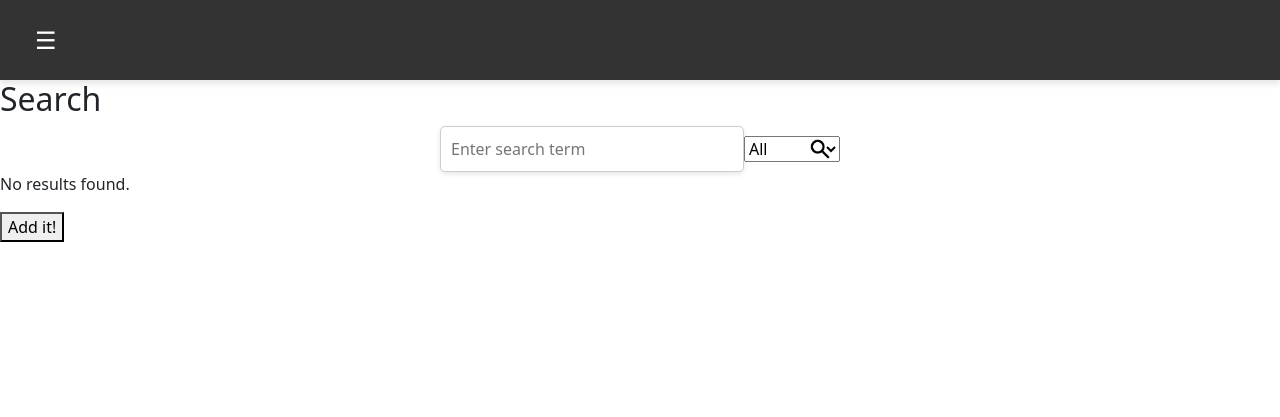
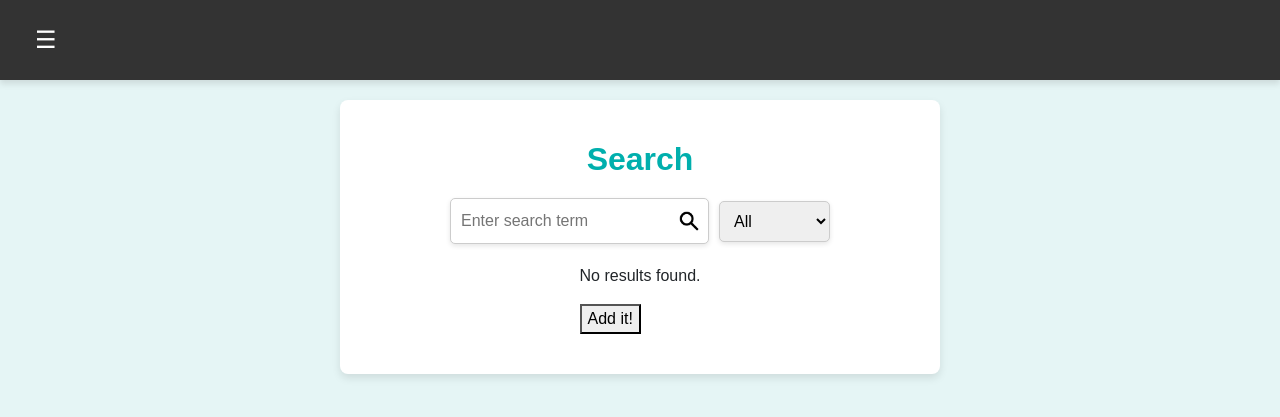
Before and after one commit to MarcoCat/TrashMeter, a Flask app: page /search in a window 1280 px wide. Shown: the top 417 px of the page. Run offline with Flask 3, Linux system fonts and the light colour scheme.

Commit message:
search page ui first implement

```diff
--- a/app/static/styles/search.css
+++ b/app/static/styles/search.css
@@ -1,25 +1,77 @@
+body {
+    background-color: #E5F5F5;
+    font-family: Arial, sans-serif;
+    margin: 0;
+    padding: 0;
+    display: flex;
+    justify-content: center;
+    align-items: center;
+}
+
+.search-container {
+    background-color: #FFFFFF;
+    padding: 40px;
+    margin: 20px auto;
+    border-radius: 8px;
+    box-shadow: 0 4px 8px rgba(0, 0, 0, 0.1);
+    width: 90%;
+    max-width: 600px;
+    display: flex;
+    flex-direction: column;
+    align-items: center;
+}
+h2 {
+    color: #00AFAD;
+    font-weight: bold;
+    text-align: center;
+    margin-bottom: 20px;
+}
 .input-with-icon {
-            position: relative;
     display: flex;
     align-items: center;
-            max-width: 400px; /* Adjust the max width as needed */
+    max-width: 100%; /* Ensure it fits within the container */
     margin: 0 auto; /* Center the search bar */
 }
-        .input-with-icon input[type="text"] {
+
+.input-container {
+    position: relative;
+    flex: 1;
+    display: flex;
+    align-items: center;
+}
+
+.input-container input[type="text"] {
     width: 100%; /* Full width within the max-width constraint */
     padding: 10px;
     padding-right: 40px;  /* Adjust padding to accommodate the icon */
     border: 1px solid #ccc;
     border-radius: 5px;
     box-shadow: 0 2px 5px rgba(0, 0, 0, 0.1);
+    box-sizing: border-box; /* Ensure padding is included in the width */
 }
-        .input-with-icon .search-icon {
+
+.input-container .search-icon {
     position: absolute;
-            right: 10px;
+    right: 10px; /* Adjust as needed */
+    top: 50%;
+    transform: translateY(-50%);
     cursor: pointer;
     width: 20px;
     height: 20px;
 }
+
+select {
+    margin-left: 10px; /* Space between the input field and select */
+    padding: 10px;
+    border: 1px solid #ccc;
+    border-radius: 5px;
+    box-shadow: 0 2px 5px rgba(0, 0, 0, 0.1);
+}
+
+#searchResults {
+    margin-top: 20px; /* Add some space above the search results */
+}
+
 .result-box {
     border: 1px solid #ccc;
     border-radius: 10px;
@@ -29,6 +81,7 @@
     align-items: center;
     box-shadow: 0 2px 5px rgba(0, 0, 0, 0.1);
 }
+
 .result-box img {
     border-radius: 10px;
     width: 100px;
@@ -36,21 +89,26 @@
     object-fit: cover;
     margin-right: 20px;
 }
+
 .result-box .info {
     display: flex;
     flex-direction: column;
 }
+
 .result-box .info h3 {
     margin: 0;
     font-size: 1.2em;
 }
+
 .result-box .info p {
     margin: 5px 0;
 }
+
 .result-box .info .type {
     display: flex;
     align-items: center;
 }
+
 .result-box .info .type img {
     width: 20px;
     height: 20px;
--- a/app/templates/search.html
+++ b/app/templates/search.html
@@ -1,16 +1,19 @@
 {% extends 'base.html' %}
 
 {% block content %}
+    <div class="search-container">
         <h2 id="searchTitle">Search</h2>
         <form id="searchForm" class="input-with-icon" method="get" action="{{ url_for('search') }}">
+            <div class="input-container">
                 <input type="text" id="searchQuery" name="searchQuery" placeholder="Enter search term" value="{{ query }}">
+                <img src="{{ url_for('static', filename='images/search_icon.png') }}" alt="Search Icon" class="search-icon" onclick="document.getElementById('searchForm').submit()">
+            </div>
             <select name="type">
                 <option value="" {% if org_type == '' %}selected{% endif %}>All</option>
                 <option value="school" {% if org_type == 'school' %}selected{% endif %}>School</option>
                 <option value="company" {% if org_type == 'company' %}selected{% endif %}>Company</option>
                 <option value="volunteer" {% if org_type == 'volunteer' %}selected{% endif %}>Volunteer</option>
             </select>
-        <img src="{{ url_for('static', filename='images/search_icon.png') }}" alt="Search Icon" class="search-icon" onclick="document.getElementById('searchForm').submit()">
         </form>
         <div id="searchResults">
             {% if results %}
@@ -29,6 +32,7 @@
                 <button id="addButton" onclick="redirectToCreate()">Add it!</button>
             {% endif %}
         </div>
+    </div>
 {% endblock %}
 
 {% block scripts %}
```
Lines whose indentation alone changed are shown as unchanged.
